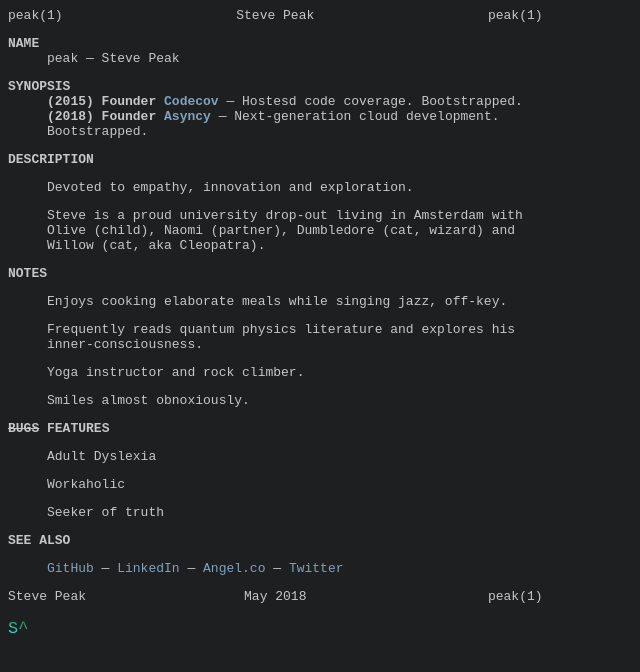
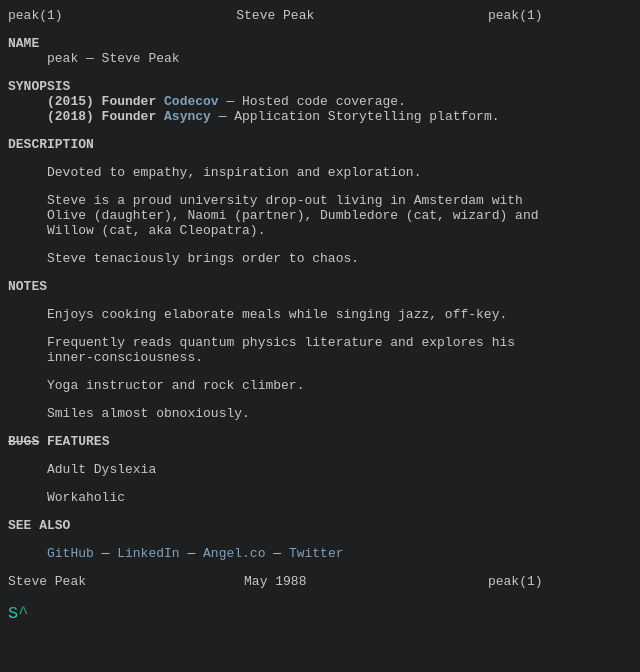
Before and after one commit to stevepeak/stevepeak.net, a plain HTML site: page index.html in a window 1280 px wide. Shown: the whole page, without its empty margins (0-640 px from the left). Drawn offline with Linux system fonts and the light colour scheme.

Commit message:
Update index.html

```diff
--- a/index.html
+++ b/index.html
@@ -46,16 +46,19 @@
       </section>
       <section>
         <h2>SYNOPSIS</h2>
-        <strong>(2015) Founder <a class="ref" href="https://codecov.io">Codecov</a></strong> &mdash; Hostesd code coverage. Bootstrapped.
+        <strong>(2015) Founder <a class="ref" href="https://codecov.io">Codecov</a></strong> &mdash; Hosted code coverage.
         <br/>
-        <strong>(2018) Founder <a class="ref" href="https://asyncy.com">Asyncy</a></strong> &mdash; Next-generation cloud development. Bootstrapped.
+        <strong>(2018) Founder <a class="ref" href="https://asyncy.com">Asyncy</a></strong> &mdash; Application Storytelling platform.
       </section>
       <section>
         <h2>DESCRIPTION</h2>
         <p>
-          Devoted to empathy, innovation and exploration.
+          Devoted to empathy, inspiration and exploration.
         <p>
-          Steve is a proud university drop-out living in Amsterdam with Olive (child), Naomi (partner), Dumbledore (cat, wizard) and Willow (cat, aka Cleopatra).
+          Steve is a proud university drop-out living in Amsterdam with Olive (daughter), Naomi (partner), Dumbledore (cat, wizard) and Willow (cat, aka Cleopatra).
+        </p>
+        <p>
+          Steve tenaciously brings order to chaos.
         </p>
       </section>
       <section>
@@ -69,7 +72,6 @@
         <h2><strike>BUGS</strike> FEATURES</h2>
         <p>Adult Dyslexia</p>
         <p>Workaholic</p>
-        <p>Seeker of truth</p>
       </section>
       <section>
         <h2>SEE ALSO</h2>
@@ -82,7 +84,7 @@
       </section>
       <footer>
         <div>Steve Peak</div>
-        <div class="center">May 2018</div>
+        <div class="center">May 1988</div>
         <div class="right">peak(1)</div>
       </footer>
       <br>
```
